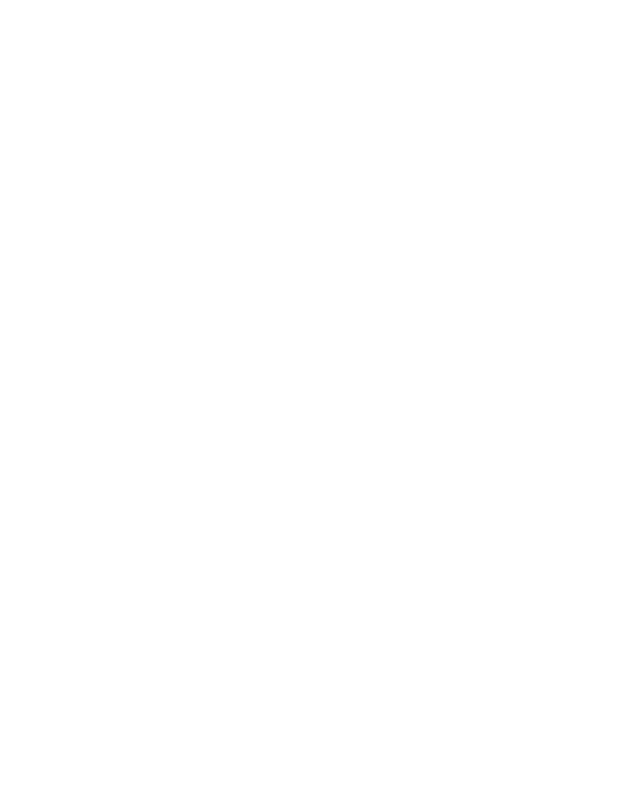
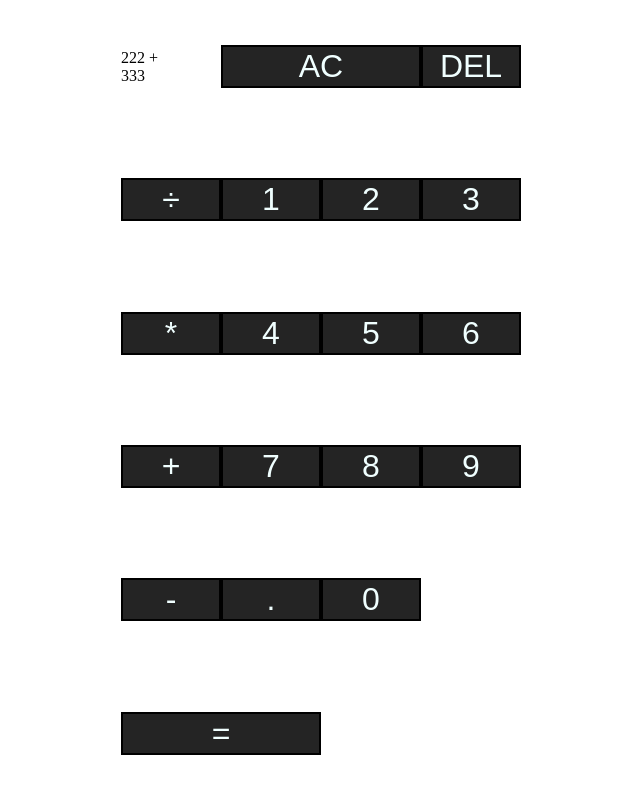
Before and after one commit to MaciejMacheta/Calculator, a plain HTML site: page index.html in a window 1280 px wide. Shown: the whole page, without its empty margins (319-959 px from the left). Drawn offline with Linux system fonts and the light colour scheme.

Commit message:
Created html buttons and simple css style

```diff
--- a/index.html
+++ b/index.html
@@ -1,9 +1,39 @@
 <!DOCTYPE html>
 <html>
 <head>
-    <title>Portfolio</title>
+    <title>Calculator</title>
+    <script type="text/javascript" src="skrypt.js"></script>
+    <link rel="stylesheet" href="style.css">
 </head>
 <body>
 
+
+    <div class="background">
+        <div class="diplayer">
+        <div data-previous-operand class="previous">222 +</div>
+        <div data-current-operand class="current">333</div>
+        </div>
+        <button data-all-clear class="span">AC</button>
+        <button data-delete>DEL</button>
+        <button data-operation>÷</button>
+        <button data-number>1</button>
+        <button data-number>2</button>
+        <button data-number>3</button>
+        <button data-operation>*</button>
+        <button data-number>4</button>
+        <button data-number>5</button>
+        <button data-number>6</button>
+        <button data-operation>+</button>
+        <button data-number>7</button>
+        <button data-number>8</button>
+        <button data-number>9</button>
+        <button data-operation>-</button>
+        <button data-number>.</button>
+        <button data-number>0</button>
+        <button data-equals class="span">=</button>
+
+        </div>
+
+
 </body>
 </html>
--- /dev/null
+++ b/style.css
@@ -0,0 +1,44 @@
+*, *::after, *::before
+{
+    box-sizing: border-box;
+}
+
+body
+{
+    margin: 0;
+    padding: 0;
+    background-image: url();
+}
+
+.background
+{
+    min-height: 100vh;
+    justify-content: center;
+    align-items: center;
+    display: grid;
+    grid-template-columns: repeat(4, 100px);
+    grid-template-rows:minmax(120px, auto) repeat(5, 100);
+}
+
+button
+{
+    background-color: rgb(36, 36, 36);
+    font-size: 2rem;
+    border: 2px solid black;
+    color:azure ;
+    cursor: pointer;
+    outline: none;
+    transition: all 0.2s;
+}
+
+button:hover
+{
+    background-color: #a9a9a9;
+}
+
+.span
+{
+    grid-column: span 2;
+    background-color: gray transparent;
+    color: azure;
+}
```
Also changed, not shown: skrypt.js (added).
